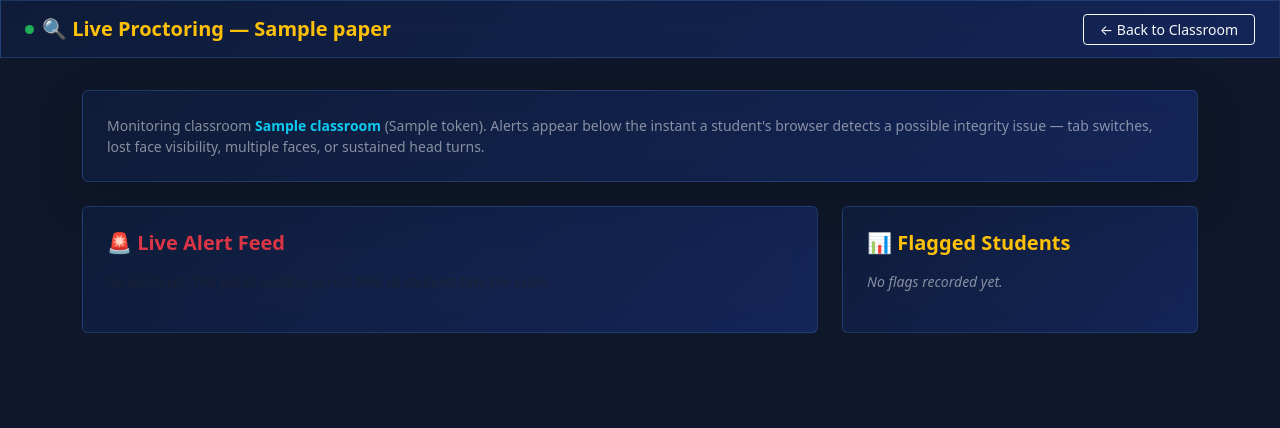
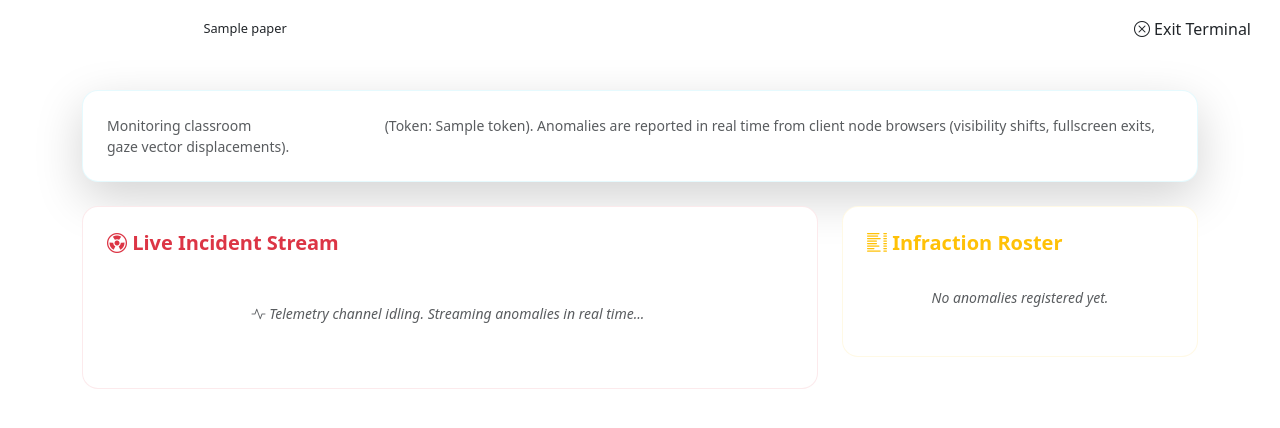
Before and after one commit to Jaskiratkaur912/ExamGuard-AI, a Flask app: template templates/proctor_monitor.html in a window 1280 px wide. Shown: the top 428 px of the page. Run offline with Flask 3, Linux system fonts and the light colour scheme; the template is opened without the code that fills it: most values are stand-ins (such as "Sample title", 1, 10 or a date in 2020); some libraries are stand-ins or nearby versions.

Commit message:
Update proctor_monitor.html

```diff
--- a/templates/proctor_monitor.html
+++ b/templates/proctor_monitor.html
@@ -1,70 +1,92 @@
-<!doctype html>
-<html lang="en">
-<head>
-  <meta charset="utf-8">
-  <meta name="viewport" content="width=device-width, initial-scale=1">
-  <title>Live Proctoring | {{ paper.title }}</title>
-  <link href="https://cdn.jsdelivr.net/npm/bootstrap@5.3.8/dist/css/bootstrap.min.css" rel="stylesheet">
+{% extends "base.html" %}
+
+{% block title %}Live Proctoring Terminal | {{ paper.title }} | ExamGuard-AI{% endblock %}
+
+{% block head %}
 <style>
-    body { background-color: #0f172a; color: #fff; }
-    .glass-panel {
-      background: linear-gradient(135deg, rgba(15, 32, 67, 0.6), rgba(30, 64, 175, 0.35));
-      backdrop-filter: blur(12px); border: 1px solid rgba(96, 165, 250, 0.2);
+  .alert-row {
+    border-left: 4px solid var(--accent-red);
+    border-top: 1px solid var(--border-primary);
+    border-right: 1px solid var(--border-primary);
+    border-bottom: 1px solid var(--border-primary);
+    background-color: rgba(239, 68, 68, 0.02);
+    animation: flashIn 0.4s ease;
+    transition: all 0.2s ease;
   }
-    .alert-row {
-      border-left: 4px solid #ef4444;
-      animation: flashIn 0.4s ease;
+  .alert-row:hover {
+    background-color: rgba(239, 68, 68, 0.06);
   }
+
   @keyframes flashIn {
-      0% { background: rgba(239, 68, 68, 0.35); }
-      100% { background: rgba(239, 68, 68, 0.08); }
+    0% { background: rgba(239, 68, 68, 0.2); }
+    100% { background: rgba(239, 68, 68, 0.02); }
   }
-    .empty-state { opacity: 0.6; }
-    .live-dot {
-      width: 9px; height: 9px; border-radius: 50%; background: #22c55e;
-      display: inline-block; animation: pulse 1.3s infinite;
+
+  .summary-row {
+    border: 1px solid var(--border-primary);
+    background-color: rgba(255, 255, 255, 0.01);
+    transition: border-color 0.2s ease;
   }
-    @keyframes pulse { 0%, 100% { opacity: 1; } 50% { opacity: 0.3; } }
+  .summary-row:hover {
+    border-color: rgba(255, 255, 255, 0.1);
+  }
 </style>
-</head>
-<body>
+{% endblock %}
 
-  <nav class="navbar glass-panel sticky-top mb-4 px-4">
+{% block content %}
+<!-- Navbar -->
+<nav class="navbar navbar-expand-lg navbar-custom sticky-top mb-4">
+  <div class="container-fluid d-flex align-items-center justify-content-between">
     <div class="d-flex align-items-center gap-2">
-      <span class="live-dot"></span>
-      <span class="navbar-brand fw-bold text-warning fs-5 m-0">🔍 Live Proctoring — {{ paper.title }}</span>
+      <span class="pulse-dot"></span>
+      <span class="navbar-brand fw-bold text-white fs-5 font-mono m-0">Proctor Terminal</span>
+      <span class="badge-custom badge-cyan font-mono ms-2" style="font-size: 0.8rem;">{{ paper.title }}</span>
     </div>
-    <a href="/classroom/{{ token }}" class="btn btn-outline-light btn-sm px-3">&larr; Back to Classroom</a>
+    <a href="/classroom/{{ token }}" class="btn btn-secondary-custom py-2 px-3">
+      <i class="bi bi-x-circle"></i> Exit Terminal
+    </a>
+  </div>
 </nav>
 
-  <div class="container py-2">
-    <div class="card glass-panel text-white p-4 rounded shadow-lg mb-4">
-      <p class="text-white-50 m-0 small">Monitoring classroom <strong class="text-info">{{ classroom.name }}</strong>
-        ({{ token }}). Alerts appear below the instant a student's browser detects a possible
-        integrity issue — tab switches, lost face visibility, multiple faces, or sustained head turns.</p>
+<!-- Main Workspace -->
+<div class="container py-2 animate-fade-in">
+
+  <!-- Info bar banner -->
+  <div class="card glass-panel p-4 rounded-4 shadow-lg mb-4 border-info border-opacity-10">
+    <p class="text-muted m-0 small font-mono">
+      Monitoring classroom <strong class="text-white">{{ classroom.name }}</strong> (Token: {{ token }}).
+      Anomalies are reported in real time from client node browsers (visibility shifts, fullscreen exits, gaze vector displacements).
+    </p>
   </div>
 
   <div class="row g-4">
+    <!-- Real-time Incident Stream -->
     <div class="col-md-8">
-        <div class="card glass-panel p-4">
-          <h5 class="fw-bold text-danger mb-3">🚨 Live Alert Feed</h5>
-          <div id="alert-feed" style="max-height: 60vh; overflow-y: auto;">
-            <p class="empty-state small fst-italic" id="empty-state">No alerts yet. This panel updates in real time as students take the exam.</p>
+      <div class="card glass-panel p-4 rounded-4 border-danger border-opacity-10">
+        <h5 class="fw-bold font-mono mb-4 text-danger"><i class="bi bi-radioactive"></i> Live Incident Stream</h5>
+        <div id="alert-feed" class="pe-1 custom-scroll" style="max-height: 60vh; overflow-y: auto;">
+          <p class="text-muted small fst-italic font-mono py-4 text-center" id="empty-state">
+            <i class="bi bi-activity"></i> Telemetry channel idling. Streaming anomalies in real time...
+          </p>
         </div>
       </div>
     </div>
 
+    <!-- Logged Violations Summary -->
     <div class="col-md-4">
-        <div class="card glass-panel p-4">
-          <h5 class="fw-bold text-warning mb-3">📊 Flagged Students</h5>
+      <div class="card glass-panel p-4 rounded-4 border-warning border-opacity-10">
+        <h5 class="fw-bold font-mono mb-4 text-warning"><i class="bi bi-list-columns"></i> Infraction Roster</h5>
         <div id="student-summary">
-            <p class="text-white-50 small fst-italic">No flags recorded yet.</p>
-          </div>
+          <p class="text-muted small fst-italic font-mono py-2 text-center">No anomalies registered yet.</p>
         </div>
       </div>
     </div>
   </div>
 
+</div>
+{% endblock %}
+
+{% block scripts %}
 <script src="https://cdn.socket.io/4.7.5/socket.io.min.js"></script>
 <script>
   const TOKEN = "{{ token }}";
@@ -74,7 +96,7 @@
   const alertFeed = document.getElementById('alert-feed');
   const emptyState = document.getElementById('empty-state');
   const studentSummary = document.getElementById('student-summary');
-    const flagCounts = {}; // student email -> count
+  const flagCounts = {};
 
   socket.emit('join-proctor-room', { token: TOKEN, exam_id: EXAM_ID });
 
@@ -82,13 +104,13 @@
     if (emptyState) emptyState.remove();
 
     const row = document.createElement('div');
-      row.className = 'alert-row p-3 mb-2 rounded bg-dark bg-opacity-40';
+    row.className = 'alert-row p-3 mb-2 rounded-3';
     row.innerHTML = `
-        <div class="d-flex justify-content-between">
+      <div class="d-flex justify-content-between font-mono">
         <strong class="text-white">${escapeHtml(data.student)}</strong>
-          <span class="text-white-50 small">${data.timestamp}</span>
+        <span class="text-muted small">${data.timestamp}</span>
       </div>
-        <div class="text-warning small mt-1">⚠️ ${escapeHtml(data.reason)}</div>
+      <div class="small mt-1.5 font-mono text-warning"><i class="bi bi-exclamation-triangle"></i> ${escapeHtml(data.reason)}</div>
     `;
     alertFeed.prepend(row);
 
@@ -99,13 +121,17 @@
   function renderSummary() {
     const entries = Object.entries(flagCounts).sort((a, b) => b[1] - a[1]);
     if (entries.length === 0) {
-        studentSummary.innerHTML = '<p class="text-white-50 small fst-italic">No flags recorded yet.</p>';
+      studentSummary.innerHTML = '<p class="text-muted small fst-italic font-mono py-2 text-center">No anomalies registered yet.</p>';
       return;
     }
     studentSummary.innerHTML = entries.map(([student, count]) => `
-        <div class="d-flex justify-content-between align-items-center p-2 mb-1 rounded bg-dark bg-opacity-30">
-          <span class="text-white small">${escapeHtml(student)}</span>
-          <span class="badge ${count >= 3 ? 'bg-danger' : 'bg-warning text-dark'}">${count} flag${count > 1 ? 's' : ''}</span>
+      <div class="d-flex justify-content-between align-items-center p-2.5 mb-2 rounded-3 summary-row font-mono">
+        <span class="text-white small text-truncate pe-2">${escapeHtml(student)}</span>
+        <span class="badge-custom ${
+          count >= 3
+            ? 'badge-red'
+            : 'badge-amber'
+        }">${count} flag${count > 1 ? 's' : ''}</span>
       </div>
     `).join('');
   }
@@ -116,5 +142,4 @@
     return div.innerHTML;
   }
 </script>
-</body>
-</html>
+{% endblock %}
```
Lines whose indentation alone changed are shown as unchanged.
